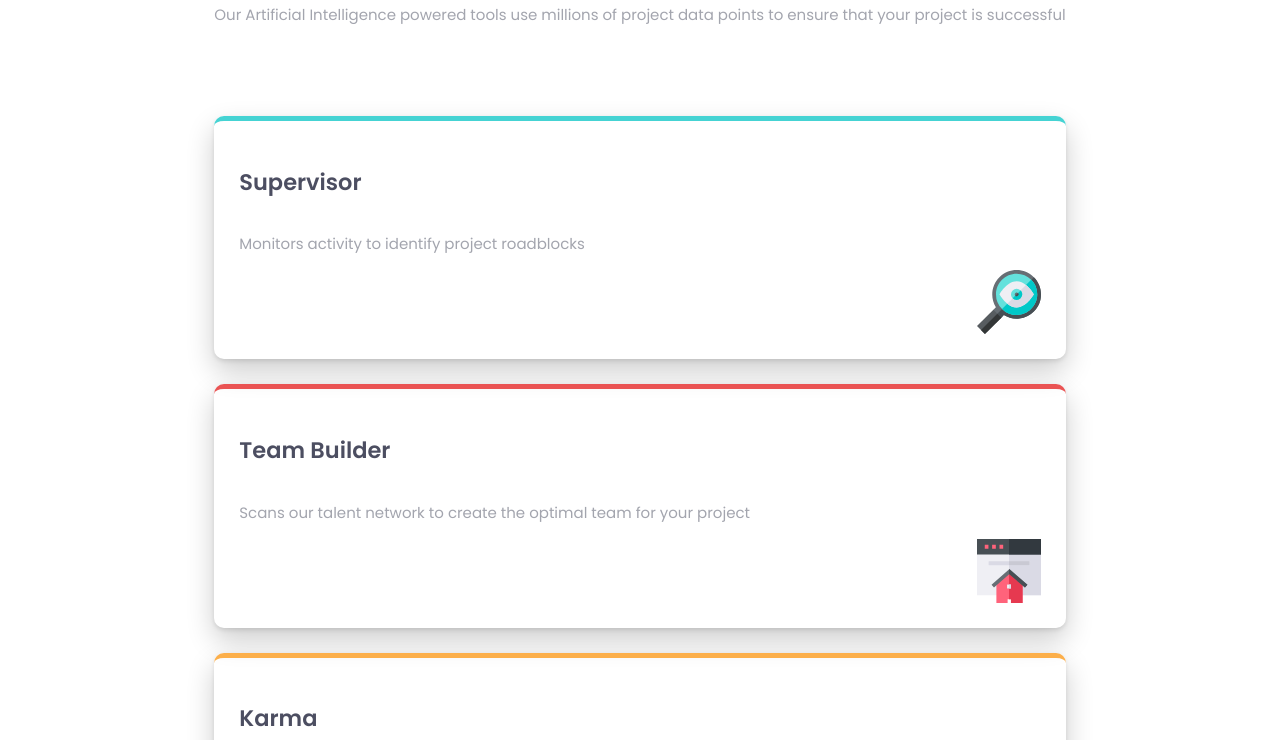
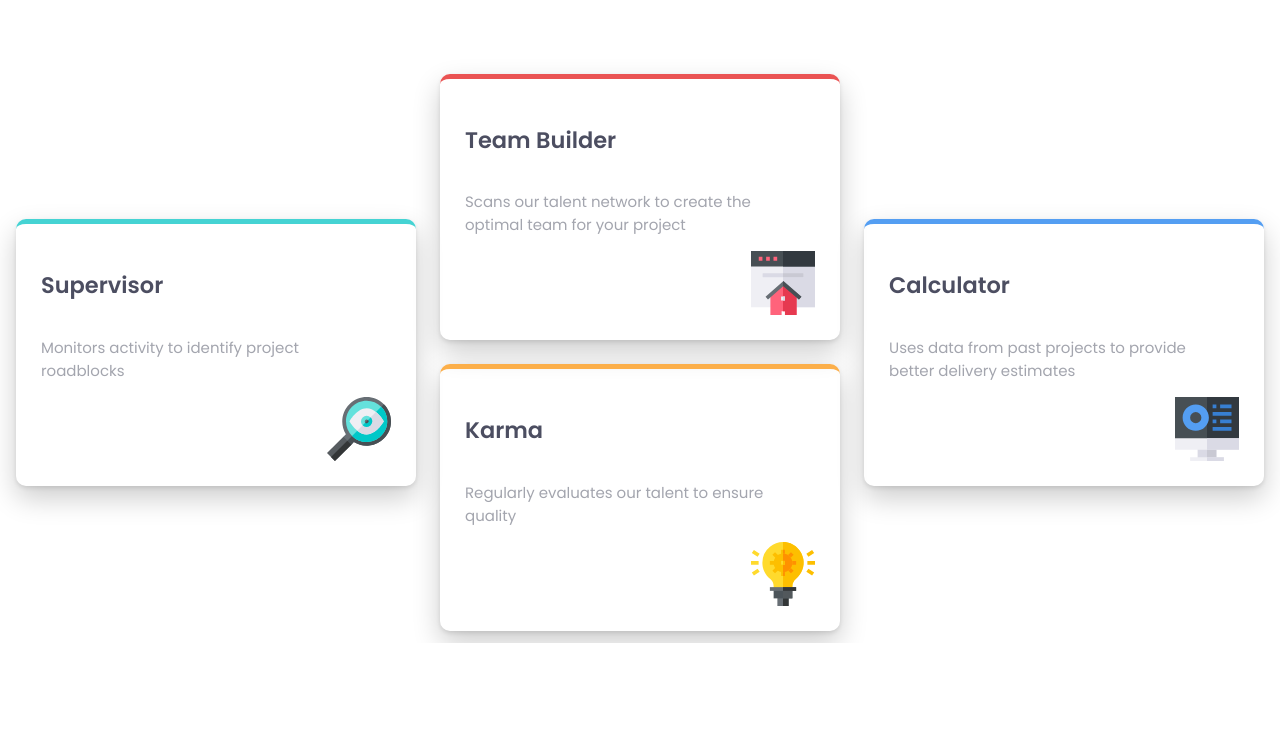
Before and after one commit to lmpko/frontendmentor-four-card-feature-section-master, a plain HTML site: page index.html in a window 1280 px wide. Shown: the part 160-900 px from the top of the page. After the commit the page ends 803 px from the top, so only its background shows below. Drawn offline with Linux system fonts and the light colour scheme.

Commit message:
css desktop done

```diff
--- a/app.css
+++ b/app.css
@@ -79,3 +79,56 @@ main .card:nth-child(4){
 main .card:nth-child(5){
     border-top: 5px solid var(--fouthary-color);
 }
+
+@media (min-width: 1000px){
+    main{
+        display: grid;
+        grid-template-rows: 0.5fr 1fr 1fr;
+        grid-template-columns: 0.5fr 0.5fr 0.5fr;
+        grid-template-areas:
+        "overview overview overview "
+        "supervisor team calculator"
+        ". karma .";
+        margin: 0;
+
+    }
+
+    .card{
+        margin: .75rem;
+        width: 21.875rem;
+    }
+
+    .card p{
+        padding: 0 25px 0 0 ;
+    }
+
+    .overview{
+        grid-area: overview;
+        width: 31.25rem;
+        justify-self: center;
+    }
+
+    .overview h1, .overview h2{
+        font-size: 32px;
+    }
+
+    .supervisor{
+        grid-area: supervisor;
+        position: relative;
+        top: 50%;
+    }
+
+    .team{
+        grid-area: team;
+    }
+
+    .karma{
+        grid-area: karma;
+    }
+
+    .calculator{
+        grid-area: calculator;
+        position: relative;
+        top: 50%;
+    }
+}
--- a/index.html
+++ b/index.html
@@ -26,22 +26,22 @@
         to ensure that your project is successful
       </p>
     </section>
-    <section class="card">
+    <section class="card supervisor">
       <h1> Supervisor</h1>
       <p>Monitors activity to identify project roadblocks</p>
       <img src="/images/icon-supervisor.svg" alt="supervisor-icon">
     </section>
-    <section class="card">
+    <section class="card team">
       <h1>Team Builder</h1>
       <p>Scans our talent network to create the optimal team for your project</p>
       <img src="/images/icon-team-builder.svg" alt="team-icon">
     </section>
-    <section class="card">
+    <section class="card karma">
       <h1>Karma</h1>
       <p>Regularly evaluates our talent to ensure quality</p>
       <img src="/images/icon-karma.svg" alt="karma-icon">
     </section>
-    <section class="card">
+    <section class="card calculator">
       <h1>Calculator</h1>
       <p>Uses data from past projects to provide better delivery estimates</p>
       <img src="/images/icon-calculator.svg" alt="calculator">
```
